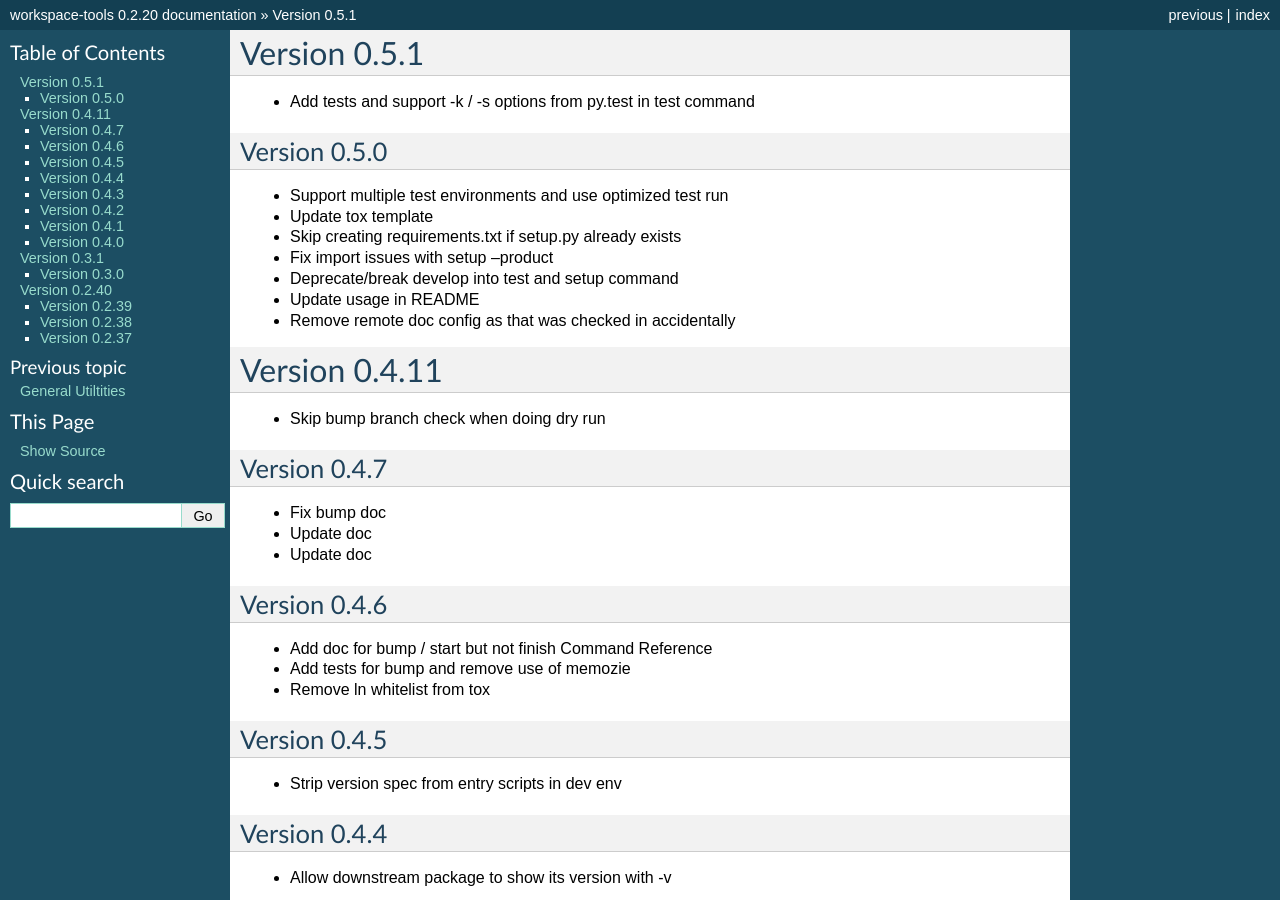
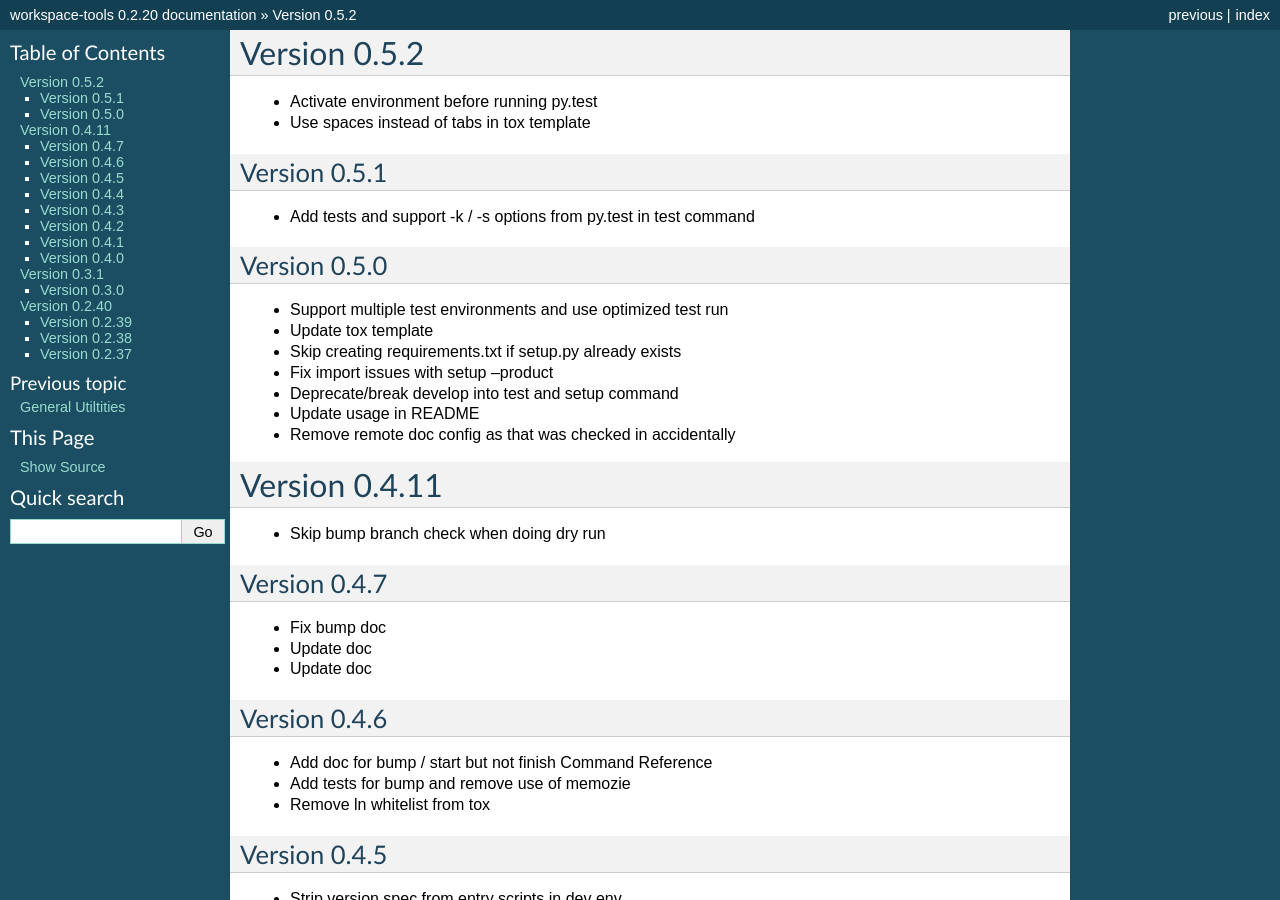
Before and after one commit to maxzheng/workspace-tools, a Sphinx documentation site: the page built from docs/CHANGELOG.rst, in a window 1280 px wide and 900 px high. Built offline with Sphinx 7.4.7, drawn with Linux system fonts in a browser that asks for light colours; some of the changed text lies outside the part shown.

Commit message:
Publish version 0.5.2

```diff
--- a/docs/CHANGELOG.rst
+++ b/docs/CHANGELOG.rst
@@ -1,5 +1,13 @@
+Version 0.5.2
+================================================================================
+
+* Activate environment before running py.test
+
+* Use spaces instead of tabs in tox template
+
+
 Version 0.5.1
-================================================================================
+--------------------------------------------------------------------------------
 
 * Add tests and support -k / -s options from py.test in test command
 
--- a/setup.py
+++ b/setup.py
@@ -10,7 +10,7 @@ def find_files(path):
 
 setuptools.setup(
   name='workspace-tools',
-  version='0.5.1',
+  version='0.5.2',
 
   author='Max Zheng',
   author_email='maxzheng.os @t gmail.com',
```
